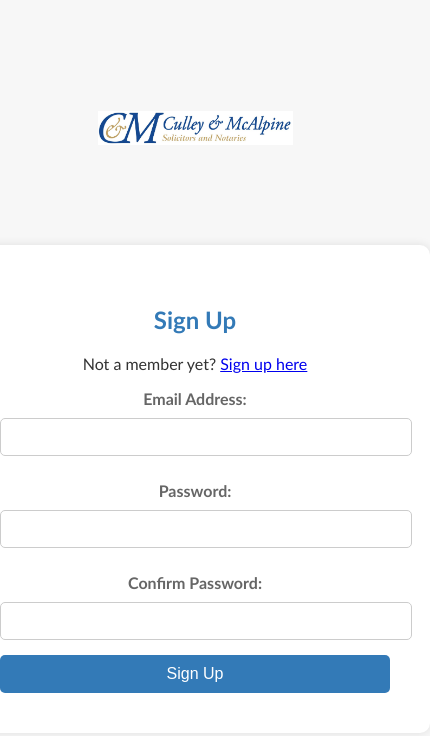
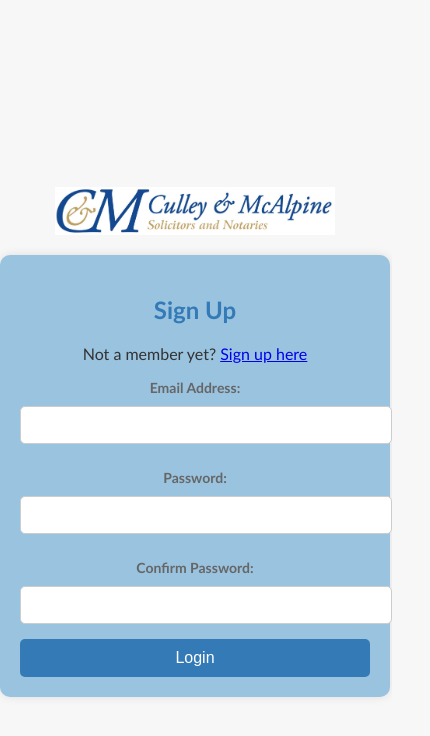
Before and after one commit to tomlukewarden/Client-Portal, a React (Vite) app: page / in a window 390 px wide. Shown: the top 736 px of the page, 430 px wide, since content can reach past the window. Built offline with nearby package versions, Linux system fonts and the light colour scheme.

Commit message:
Adding the first steps of login logic

```diff
--- a/src/Login/Login.jsx
+++ b/src/Login/Login.jsx
@@ -1,15 +1,21 @@
 import { Link } from 'react-router-dom';
 import { useState } from 'react';
-import './Signup.css'
+import axios from 'axios';
+import './SignupLogin.css'
 
-function Login() {
+function Login({setAuthToken}) {
   const [email, setEmail] = useState('');
   const [password, setPassword] = useState('');
   const [confirmPassword, setConfirmPassword] = useState('');
 
-  const handleLogin = (event) => {
+  const handleLogin = async (event) => {
     event.preventDefault();
-    // add sign up logic please
+    try {
+      const response = await axios.post('/api/auth/login', { email, password });
+      setAuthToken(response.data.token);
+    } catch (error) {
+      console.error('Login failed', error);
+    }
   };
 
   return (
@@ -51,7 +57,7 @@ function Login() {
             required
           />
 
-          <input type="submit" value="Sign Up" />
+          <input type="submit" value="Login" />
         </form>
       </div>
     </div>
--- a/src/Login/Signup.css
+++ /dev/null
@@ -1,63 +0,0 @@
-.signup-container {
-  display: flex;
-  flex-direction: column;
-  justify-content: center;
-  align-items: center;
-  height: 100vh;
-  background-color: var(--background-color);
-}
-
-.logo-img {
-width: 50%;
-margin-bottom: 100px;
-}
-
-
-
-.signup-box {
-  background-color: var(--nav-background-color);
-  padding: 40px;
-  border-radius: 10px;
-  box-shadow: 0 0 10px rgba(0, 0, 0, 0.1);
-  width: 100%;
-  max-width: 400px;
-  text-align: center;
-}
-
-.signup-box h2 {
-  margin-bottom: 20px;
-  color: var(--accent-color);
-}
-
-.signup-box label {
-  display: block;
-  margin-top: 10px;
-  font-weight: bold;
-  color: var(--secondary-color);
-}
-
-.signup-box input[type="email"],
-.signup-box input[type="password"] {
-  width: 100%;
-  padding: 10px;
-  margin-top: 5px;
-  margin-bottom: 15px;
-  border: 1px solid var(--border-color);
-  border-radius: 5px;
-}
-
-.signup-box input[type="submit"] {
-  display: block;
-  width: 100%;
-  padding: 10px;
-  background-color: var(--accent-color);
-  color: white;
-  border: none;
-  border-radius: 5px;
-  cursor: pointer;
-  font-size: 16px;
-}
-
-.signup-box input[type="submit"]:hover {
-  background-color: var(--hover-color);
-}
--- a/src/Login/Signup.jsx
+++ b/src/Login/Signup.jsx
@@ -1,6 +1,6 @@
 import { Link } from 'react-router-dom';
 import { useState } from 'react';
-import './Signup.css'
+import './SignupLogin.css'
 
 function SignUp() {
   const [email, setEmail] = useState('');
--- a/src/Login/Login.css
+++ b/src/Login/SignupLogin.css
@@ -1,13 +1,21 @@
-.login-container {
+.signup-container {
   display: flex;
+  flex-direction: column;
   justify-content: center;
   align-items: center;
   height: 100vh;
   background-color: var(--background-color);
+  padding: 20px;
 }
 
-.login-box {
-  background-color: var(--nav-background-color);
+.logo-img {
+  width: 70%;
+  max-width: 300px;
+  margin-bottom: 40px;
+}
+
+.signup-box {
+  background-color: var(--box-background-color);
   padding: 40px;
   border-radius: 10px;
   box-shadow: 0 0 10px rgba(0, 0, 0, 0.1);
@@ -16,29 +24,38 @@
   text-align: center;
 }
 
-.login-box h2 {
+.signup-box h2 {
   margin-bottom: 20px;
   color: var(--accent-color);
+  font-size: 24px;
 }
 
-.login-box label {
+.signup-box label {
   display: block;
   margin-top: 10px;
   font-weight: bold;
   color: var(--secondary-color);
+  font-size: 14px;
 }
 
-.login-box input[type="email"],
-.login-box input[type="password"] {
+.signup-box input[type="email"],
+.signup-box input[type="password"] {
   width: 100%;
   padding: 10px;
   margin-top: 5px;
   margin-bottom: 15px;
   border: 1px solid var(--border-color);
   border-radius: 5px;
+  transition: border-color 0.3s ease;
 }
 
-.login-box input[type="submit"] {
+.signup-box input[type="email"]:focus,
+.signup-box input[type="password"]:focus {
+  border-color: var(--accent-color);
+  outline: none;
+}
+
+.signup-box input[type="submit"] {
   display: block;
   width: 100%;
   padding: 10px;
@@ -48,8 +65,21 @@
   border-radius: 5px;
   cursor: pointer;
   font-size: 16px;
+  transition: background-color 0.3s ease;
 }
 
-.login-box input[type="submit"]:hover {
+.signup-box input[type="submit"]:hover {
   background-color: var(--hover-color);
 }
+
+@media (max-width: 600px) {
+  .signup-box {
+    padding: 20px;
+  }
+
+  .logo-img {
+    width: 80%;
+    max-width: none;
+    margin-bottom: 20px;
+  }
+}
```
Also changed, not shown: 1 other file (tests, documents, lock files or other folders).
